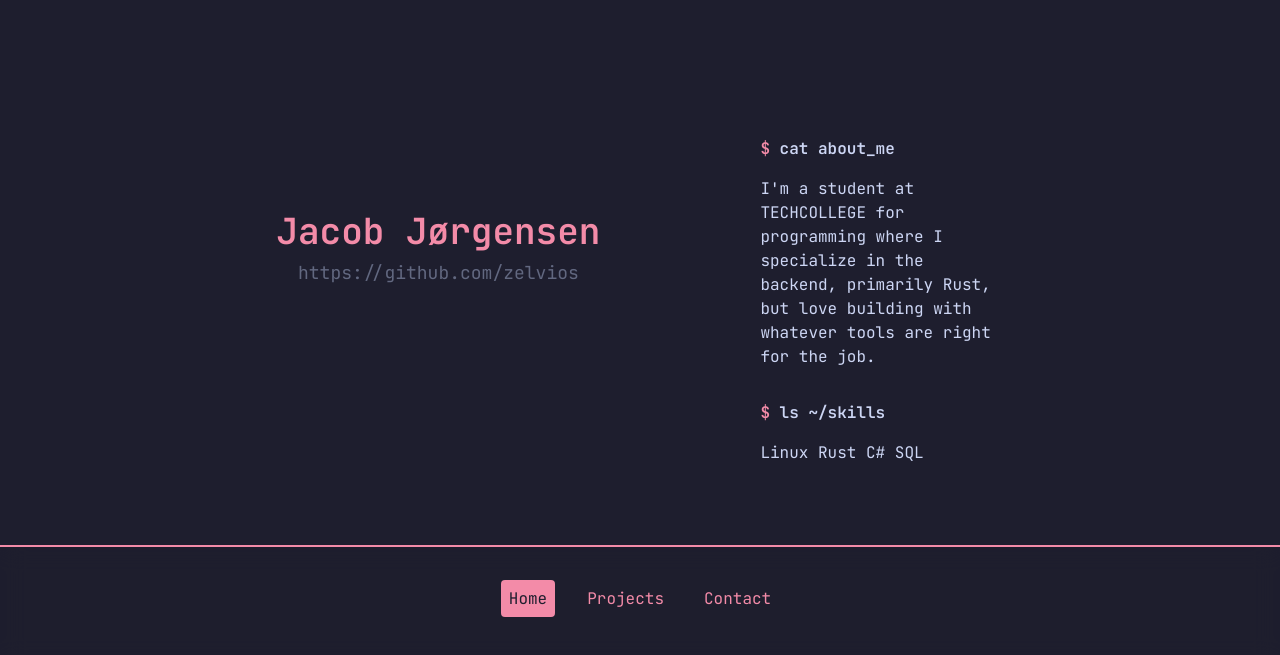
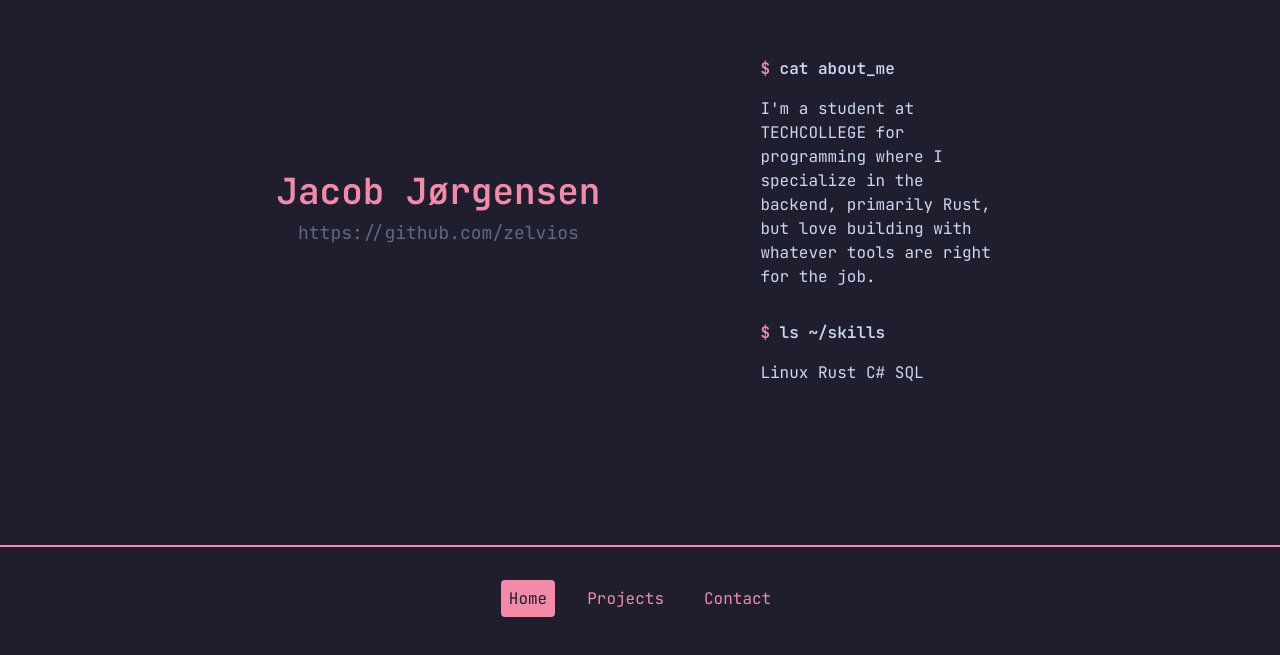
Before and after one commit to zelvios/website, a SvelteKit app: page / in a window 1280 px wide. Shown: the part 135-790 px from the top of the page. Built offline with nearby package versions, Linux system fonts and the light colour scheme.

Commit message:
style: remove unnecessary empty space at top of home page

```diff
--- a/src/routes/+page.svelte
+++ b/src/routes/+page.svelte
@@ -1,12 +1,8 @@
-<script>
-
-</script>
-
 <main class="text-text p-8">
-    <div class="flex flex-col sm:flex-row items-center justify-center space-y-40 sm:space-x-40 sm:space-y-0 mt-[30vh]">
+    <div class="flex flex-col sm:flex-row items-center justify-center space-y-16 sm:space-x-40 sm:space-y-0 mt-[20vh]">
 
         <!-- Left column: Title and Undertitle -->
-        <div class="w-auto text-center sm:text-left mt-[-10vh] fade-in">
+        <div class="w-auto text-center sm:text-left mt-[-15vh] sm:mt-0 fade-in">
             <h1 class="text-4xl font-bold text-accent">
                 Jacob Jørgensen
             </h1>
@@ -18,7 +14,6 @@
             </p>
 
             <div class="mt-6 flex justify-center">
-
             </div>
         </div>
 
```
